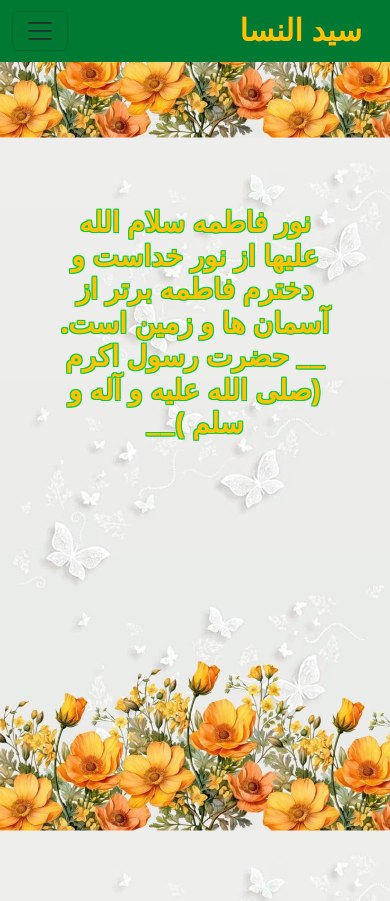
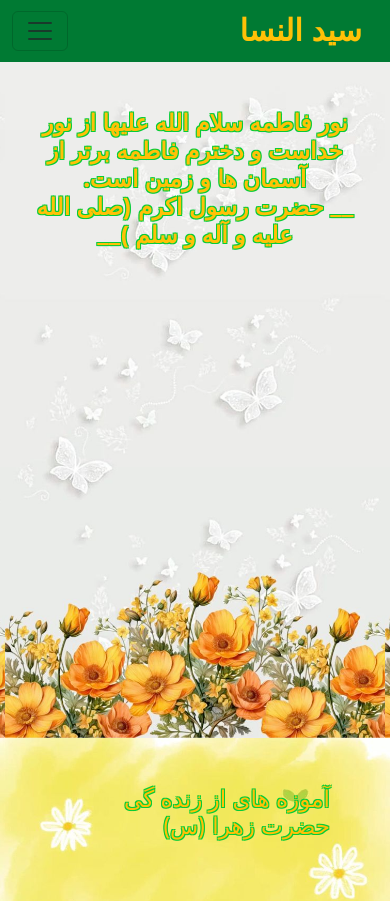
Before and after one commit to shukria-sultani/Sayyida-Nisa, a React (Vite) app: page /lifelessons in a window 390 px wide. Shown: the top 901 px of the page. Built offline with nearby package versions, Linux system fonts and the light colour scheme; a web font is replaced by a local one.

Commit message:
Enhanced the Life Lessons Hero section style to make it responsive.
This reverts commit e9c3626b14fd4c7e4165927eabc23f419f0f7ae7.

```diff
--- a/src/Components/LessonsHeroSection.jsx
+++ b/src/Components/LessonsHeroSection.jsx
@@ -5,11 +5,11 @@ function LessonsHeroSection() {
   const {t} = useTranslation()
   return (
     <div className='container-fluid life-lessson-hero '>
-        <div className="container p-5">
-          <p className='text-warning pt-5 ms-lg-5 mt-5 ps-lg-5 fw-bolder display-6 text-center'
+        <div className="container pt-5 pt-sm-2  ">
+          <h3 className='text-warning pt-md-5 mt-md-5   fw-bolder text-center'
              dangerouslySetInnerHTML={{ __html: t("lifeLessonsHero") }}
-          >
-          </p>
+           >
+          </h3>
         </div>
     </div>
   )
--- a/src/index.css
+++ b/src/index.css
@@ -81,19 +81,21 @@
 }
 .life-lessson-hero{
     background-image: url(/images/36b5cac97e70863dda9a5dd8329cc8e4.jpg);
-    height: 100vh;
+    height: 80vh;
     background-size: contain;
     background-position: center;
 
 
 
 }
-.life-lessson-hero p{
+.life-lessson-hero h3{
     text-shadow:
     -1px -1px 0 rgb(6, 204, 56),
      1px -1px 0 rgb(6, 204, 56),
     -1px  1px 0 rgb(6, 204, 56),
      1px  1px 0 rgb(6, 204, 56);
+     text-align: center;
+
 }
 .life-lesson{
      background-image: url(/images/ffef6a35-6cf5-47a1-995c-b06a35b62462.jpeg);
@@ -166,4 +168,5 @@
 .art-link a{
     color: rgb(245, 173, 28);
     text-decoration: none;
+
 }
```
